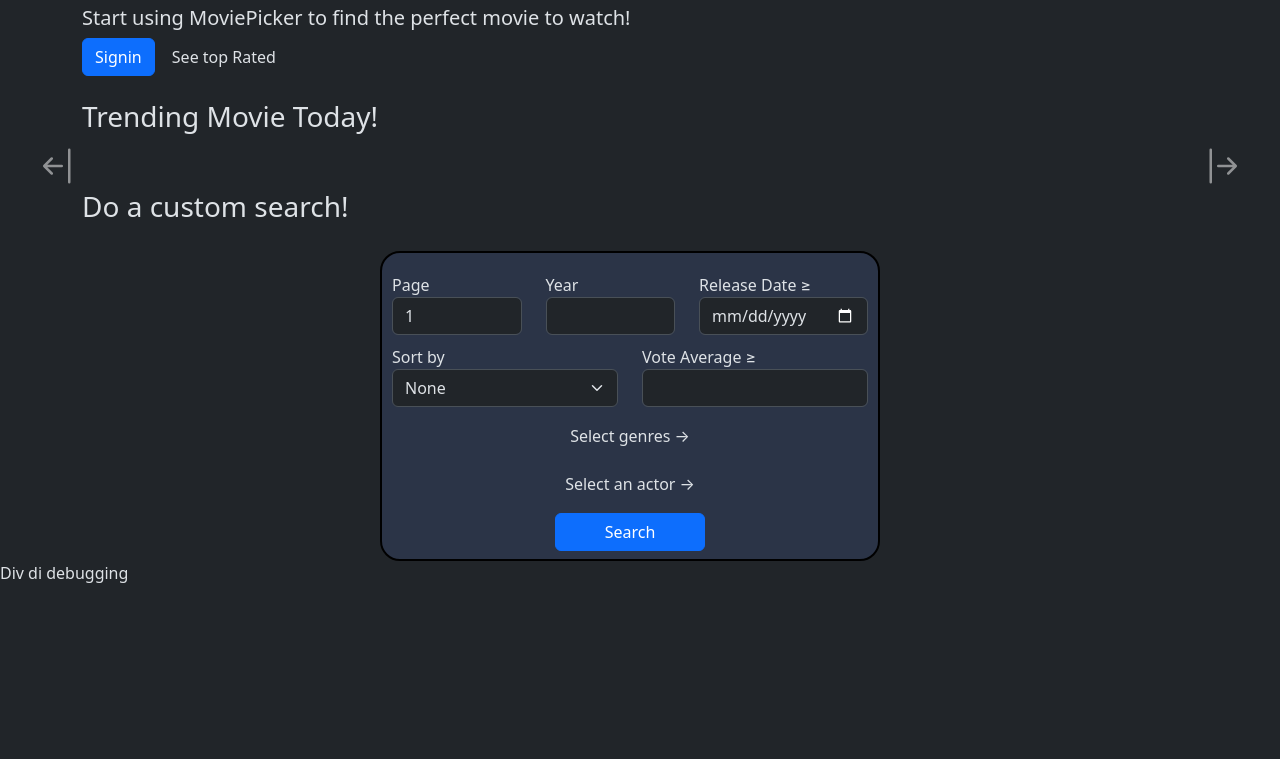
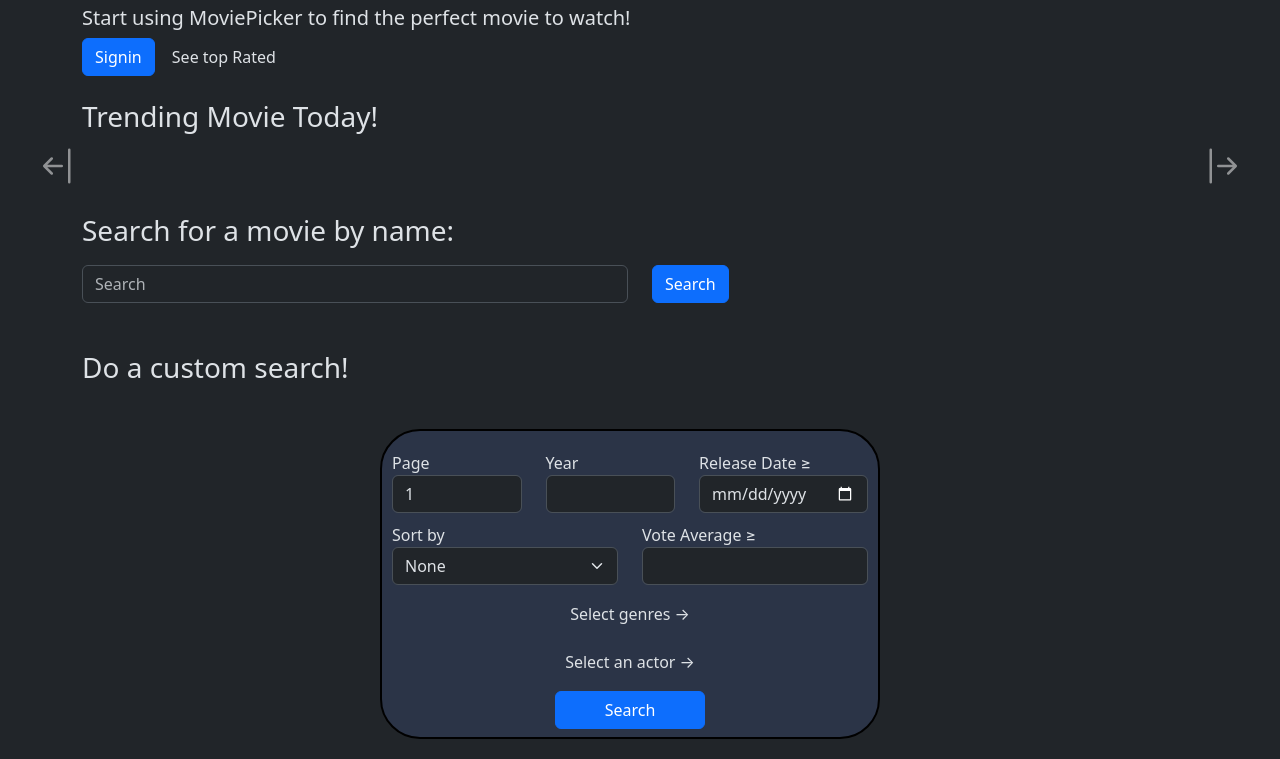
Before and after one commit to Armando-96/movie-picker, a web app: file public/index.html in a window 1280 px wide. Shown: the part 164-923 px from the top of the page. Before the commit the page ends 747 px from the top, so only its background shows below. Run offline with its HTML, style and script files only (its server is not run), Linux system fonts and the light colour scheme.

Commit message:
Migliorata ricerca e aggiunta per nome

```diff
--- a/public/css/homepage.css
+++ b/public/css/homepage.css
@@ -76,7 +76,7 @@ img.posterImage:hover {
     margin-top: 20px;
     border: 2px solid black;
     background-color: #2b3447;
-    border-radius: 20px;
+    border-radius: 40px;
     padding: 10px;
     width: 45%;
     min-width: 370px;
@@ -123,3 +123,34 @@ img.posterImage:hover {
 #searchPeopleResults{
     gap: 20px;
 }
+
+.movie-found{
+    width: 30%;
+    min-width: 150px;
+    max-width: 200px;
+    border-radius: 10px;
+    overflow: hidden;
+    text-align: center;
+    transition: background-color 0.3s ease-in-out;
+}
+
+.movie-found > .movie-desc{
+    padding: 10px;
+}
+
+.movie-found:hover{
+    background-color:#2b3447;
+    box-shadow: 2px 2px 2px black;
+}
+
+.movie-found:hover > .movie-desc > .movie-title{
+    color: white;
+}
+
+#moviesResults {
+    display: flex;
+    flex-wrap: wrap;
+    justify-content: center;
+    gap: 20px;
+    margin-bottom: 20px;
+}
--- a/public/index.html
+++ b/public/index.html
@@ -84,9 +84,25 @@
   </div>
   <!--fine carosello-->
 
-  <div id="containerCustomSearch" class="container">
-    <br>
+  <div class="container my-5">
+    <label for="searchInput" class="">
+      <h3>Search for a movie by name:</h3>
+    </label>
+    <div class="row">
+      <div class="col">
+        <input id="searchInputByName" class="form-control" type="text" placeholder="Search" aria-label="Search">
+      </div>
+      <div class="col">
+        <button id="searchButtonByName" class="btn btn-primary">Search</button>
+      </div>
+    </div>
+  </div>
+
+  <div class="container my-4">
     <h3>Do a custom search!</h3>
+  </div>
+
+  <div id="containerCustomSearch">
     <div id="formContainer" class="d-flex justify-content-center">
 
       <form id="myFormSearch">
@@ -156,8 +172,15 @@
     </div>
   </div>
 
-  <div id="debugDiv">
-    Div di debugging
+  <div id="searchResults">
+    <div id="headTitle">
+
+    </div>
+
+    <div id="moviesResults">
+
+    </div>
+
   </div>
 </body>
 
--- a/public/js/index.js
+++ b/public/js/index.js
@@ -186,7 +186,7 @@ $(document).ready(function () {
 
     } else {
 
-      $("#show-people").html("Select people &#8594;");
+      $("#show-people").html("Select an actor &#8594;");
       setTimeout(function () { $("#chosePeople").fadeOut("slow"); }, 100);
 
       if ($("#choseGenres").css("display") == "none" || !$("#choseGenres").find("input[type=checkbox]").length) {
@@ -280,14 +280,77 @@ $(document).ready(function () {
       }
       formData += "&with_genres=" + genresString;
     }
-    alert(formData);
+    //alert(formData);
     $.get("/api/movies/search" + formData, function (data, status) {
       if (status == "success") {
-        $("#debugDiv").text(JSON.stringify(data));
+        $("#headTitle").empty();
+        $('#headTitle')
+          .prepend(`<h2 class="text-center">Movies found</h2>`);
+
+        $("#moviesResults").empty();
+        for (let i = 0; i < data.results.length; i++) {
+          let poster = data.results[i].poster_path ? data.prefix_poster_path + data.results[i].poster_path : "/images/image-placeholder.png";
+          $('#moviesResults').append(
+            `
+            <div class="flex-item movie-found">
+              <img src="${poster}" class="card-img-top">
+              <div class="movie-desc">
+                <div class="movie-title" style="font-size: 100%;height: 30px;">${data.results[i].title}</div>
+              </div>
+              <div class="d-flex justify-content-center my-4" style="bottom: 0;">
+                <a style="bottom: 10px; font-size: 100%;" href="/api/movies/details?movie_id=${data.results[i].id}" class="btn btn-outline-secondary">Details</a>
+              </div>
+            </div>
+            `
+          );
+        }
+
+        $('html, body').animate({
+          scrollTop: $("#searchResults").offset().top - 10
+        }, 10);
+
       } else {
         alert("Error");
       }
     });
   });
 
+  $("#searchButtonByName").click(function () {
+    let movie_name = $("#searchInputByName").val();
+    if (!movie_name) return;
+
+    let request = "/api/movies/home/movieByName?movie_name=" + movie_name;
+    $.get(request, function (data, status) {
+      if (status != "success") { alert("Error"); return; }
+
+      $("#headTitle").empty();
+      $('#headTitle')
+        .prepend(`<h2 class="text-center">Movies found</h2>`);
+
+      $("#moviesResults").empty();
+      for (let i = 0; i < data.movie.length; i++) {
+        let poster = data.movie[i].poster_path ? data.prefix_poster_path + data.movie[i].poster_path : "/images/image-placeholder.png";
+        $('#moviesResults').append(
+          `
+            <div class="flex-item movie-found">
+              <img src="${poster}" class="card-img-top">
+              <div class="movie-desc">
+                <div class="movie-title" style="font-size: 100%;height: 30px;">${data.movie[i].title}</div>
+              </div>
+              <div class="d-flex justify-content-center my-4" style="bottom: 0;">
+                <a style="bottom: 10px; font-size: 100%;" href="/api/movies/details?movie_id=${data.movie[i].id}" class="btn btn-outline-secondary">Details</a>
+              </div>
+            </div>
+            `
+        );
+      }
+
+      $('html, body').animate({
+        scrollTop: $("#searchResults").offset().top - 10
+      }, 10);
+
+    });
+
+  });
+
 });
--- a/routes/movies-route.js
+++ b/routes/movies-route.js
@@ -24,4 +24,8 @@ moviesRoute.get("/search/getGenres", movieController.getGenres);
 
 moviesRoute.get("/search/person", movieController.searchPerson);
 
+moviesRoute.get("/home/details", movieController.getHomePageDetails);
+
+moviesRoute.get("/home/movieByName", movieController.movieByName);
+
 module.exports = moviesRoute;
```
Also changed, not shown: controllers/movies-controllers.js (+51 -1 lines), controllers/session-controllers.js (+4 -4 lines).
